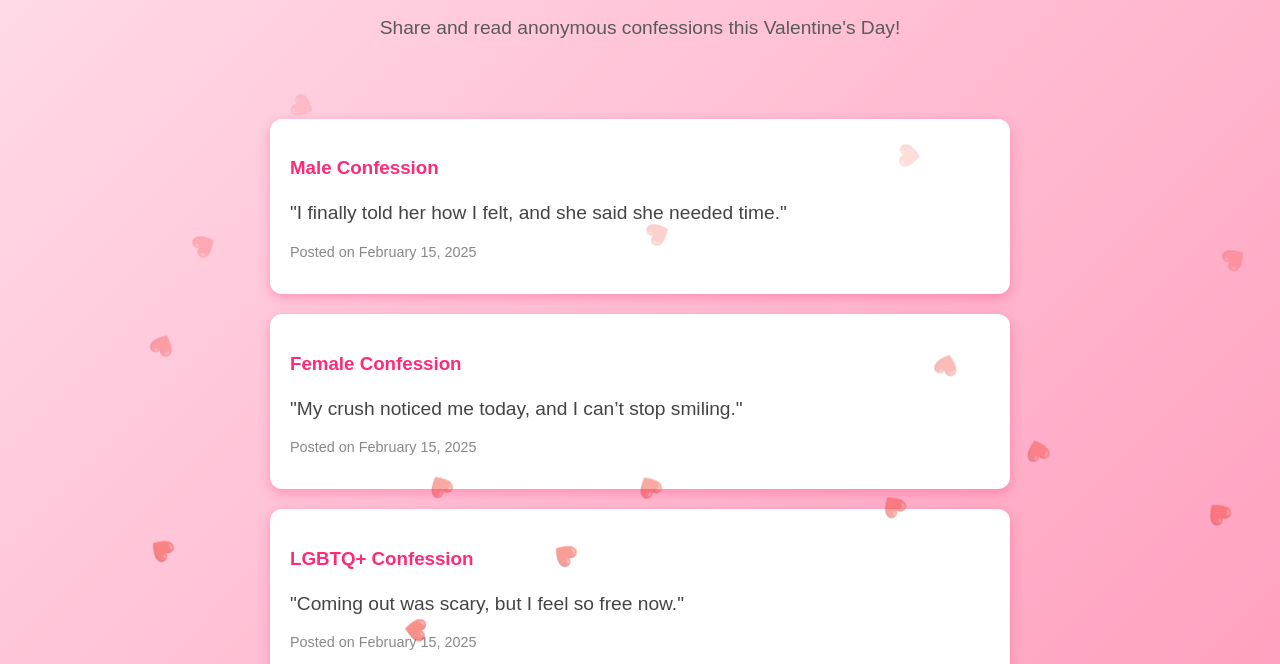
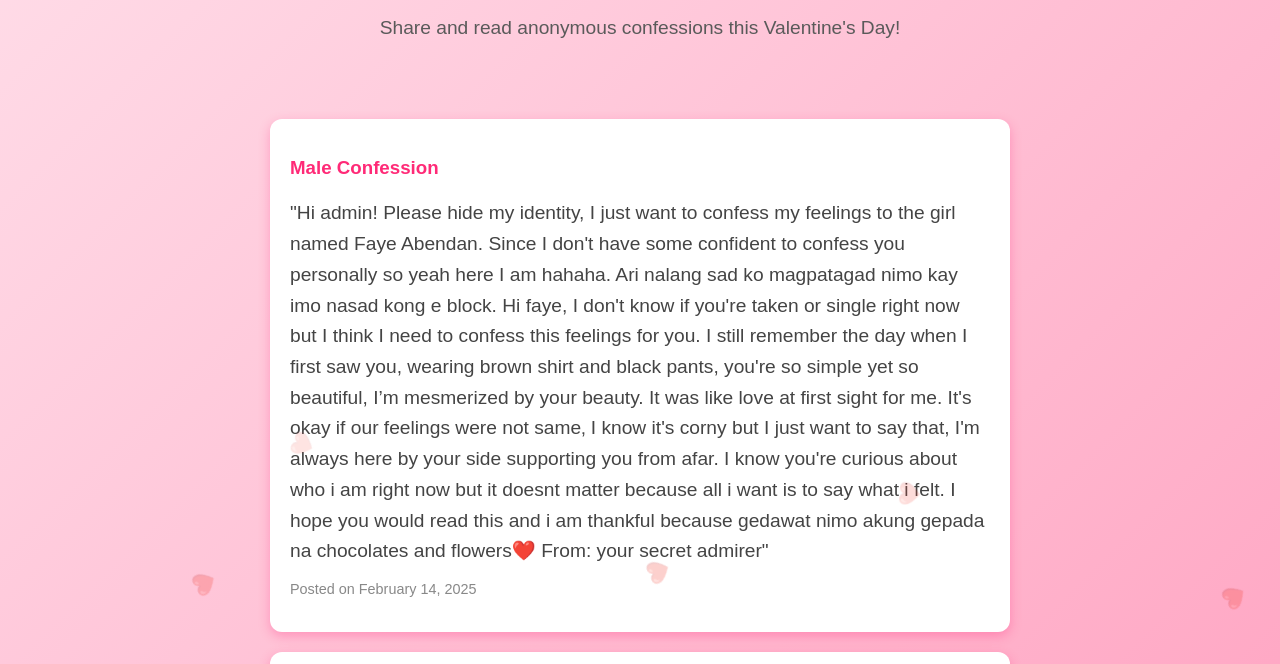
Before and after one commit to Jullianv321/Anonymous-Confession-Valentine-s-Day-Edition, a plain HTML site: page page2.html in a window 1280 px wide. Shown: the part 150-814 px from the top of the page. Drawn offline with Linux system fonts and the light colour scheme.

Commit message:
Update page2.html

```diff
--- a/page2.html
+++ b/page2.html
@@ -140,14 +140,15 @@
 
     <article class="confession">
       <h3>Male Confession</h3>
-      <p class="confession-text">"I finally told her how I felt, and she said she needed time."</p>
-      <p class="confession-time">Posted on February 15, 2025</p>
+      <p class="confession-text">"Hi admin! Please hide my identity, I just want to confess my feelings to the girl named Faye Abendan. Since I don't have some confident to confess you personally so yeah here I am hahaha. Ari nalang sad ko magpatagad nimo kay imo nasad kong e block.  Hi faye, I don't know if you're taken or single right now but I think I need to confess this feelings for you. I still remember the day when I first saw you, wearing brown shirt and black pants, you're so simple yet so beautiful, I’m mesmerized by your beauty. It was like love at first sight for me.  It's okay if our feelings were not same‚ I know it's corny but I just want to say that, I'm always here by your side supporting you from afar. I know you're curious about who i am right now but it doesnt matter because all i want is to say what i felt. I hope you would read this and i am thankful because gedawat nimo akung gepada na chocolates and flowers❤️
+From: your secret admirer"</p>
+      <p class="confession-time">Posted on February 14, 2025</p>
     </article>
 
     <article class="confession">
       <h3>Female Confession</h3>
       <p class="confession-text">"My crush noticed me today, and I can’t stop smiling."</p>
-      <p class="confession-time">Posted on February 15, 2025</p>
+      <p class="confession-time">Posted on February 14, 2025</p>
     </article>
 
     <article class="confession">
```
